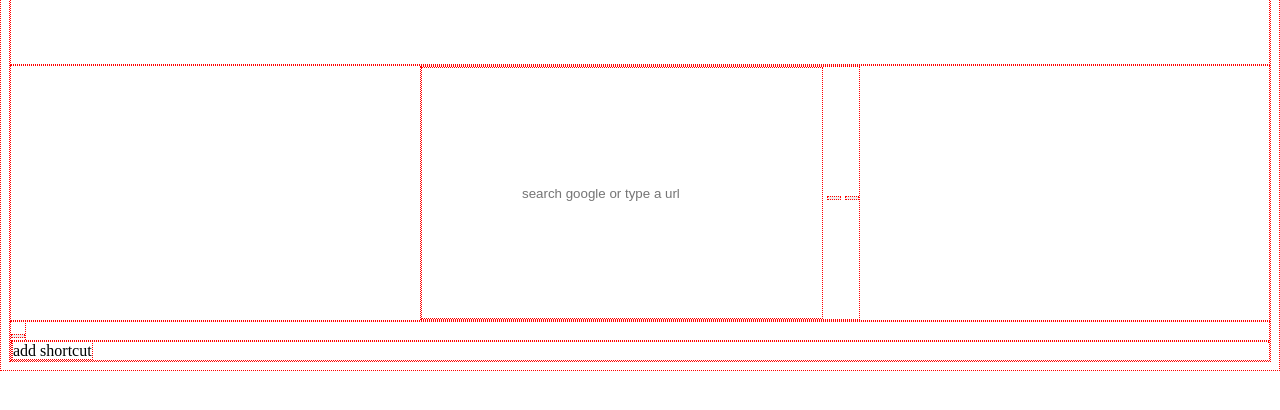
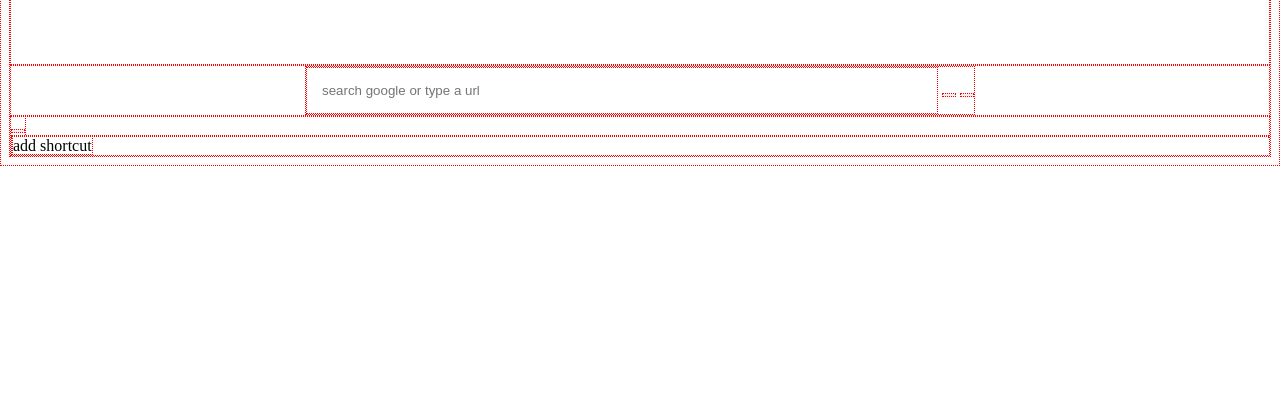
Before and after one commit to bryantozuzuhub/googleclone, a plain HTML site: page index.html in a window 1280 px wide. Shown: the part 222-632 px from the top of the page. Drawn offline with Linux system fonts and the light colour scheme.

Commit message:
adjusting the input field size

```diff
--- a/styles.css
+++ b/styles.css
@@ -21,7 +21,6 @@
     align-items: center;
     text-align: center;
 
-
 }
 
 /*.form-field {
@@ -29,7 +28,6 @@
 }*/
 
 .input-field {
-    padding: 100px;
-    height: 50px;
-    width: 200px;
+    width: 600px;
+    padding: 15px;
 }
```
